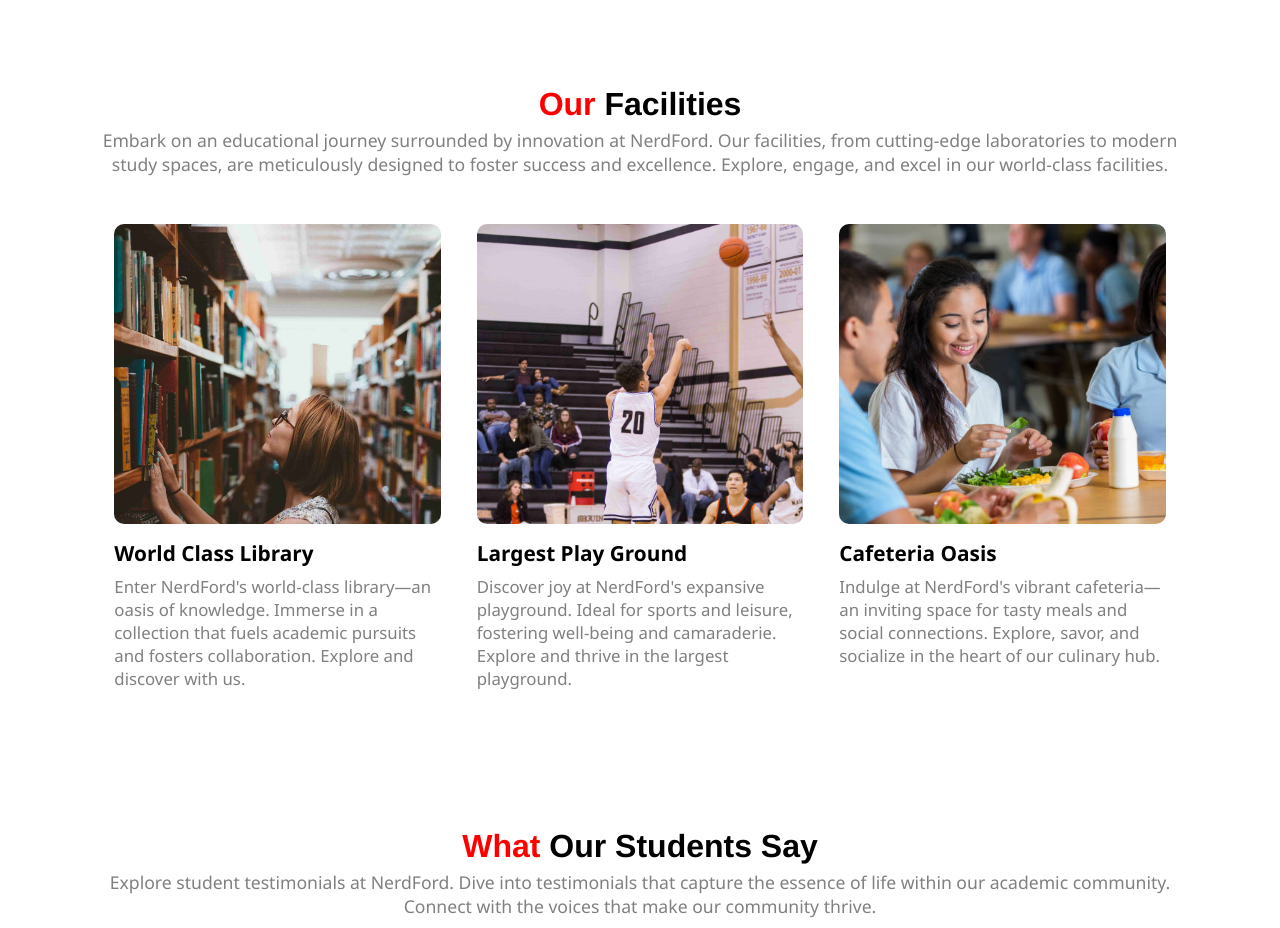
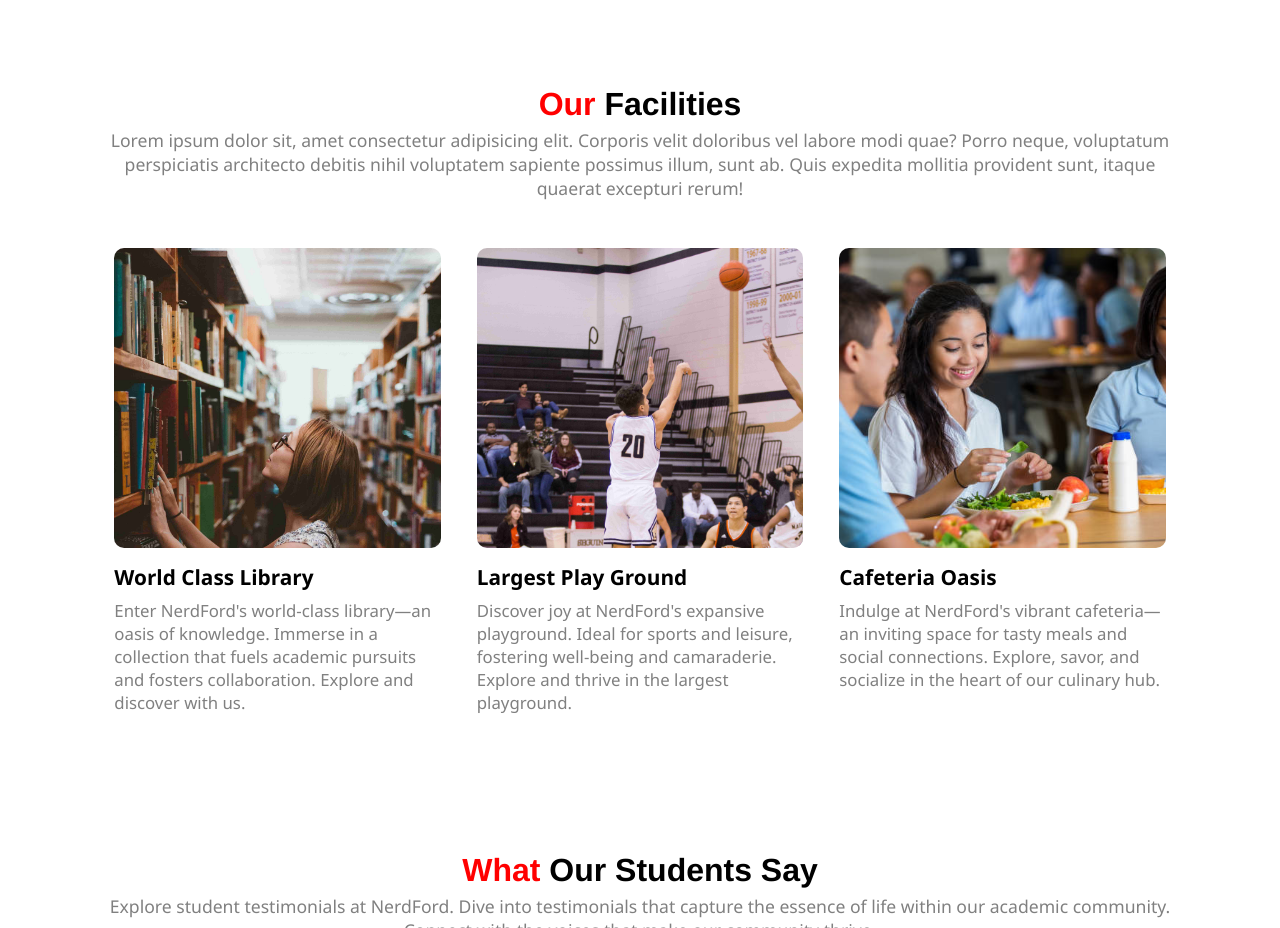
Before and after one commit to harunahaak78/SCHOL_WEBSITE, a plain HTML site: page SCHOOL_WEBSITE/index.html in a window 1280 px wide. Shown: the part 2120-3048 px from the top of the page. Drawn offline with Linux system fonts and the light colour scheme.

Commit message:
change text in the facilities div

```diff
--- a/SCHOOL_WEBSITE/index.html
+++ b/SCHOOL_WEBSITE/index.html
@@ -116,9 +116,12 @@
          <section class="headingSec">
             <h1> <span class="highlight">Our</span> Facilities</h1>
             <p>
-               Embark on an educational journey surrounded by innovation at NerdFord. Our facilities, from cutting-edge laboratories to modern study spaces, are
-               meticulously designed to foster success and excellence. Explore, engage, and excel
-               in our world-class facilities.
+              Lorem ipsum dolor sit, amet consectetur
+              adipisicing elit. Corporis velit doloribus
+              vel labore modi quae? Porro neque, voluptatum
+              perspiciatis architecto debitis nihil voluptatem
+              sapiente possimus illum, sunt ab. Quis expedita
+              mollitia provident sunt, itaque quaerat excepturi rerum!
             </p>
          </section>
 
```
